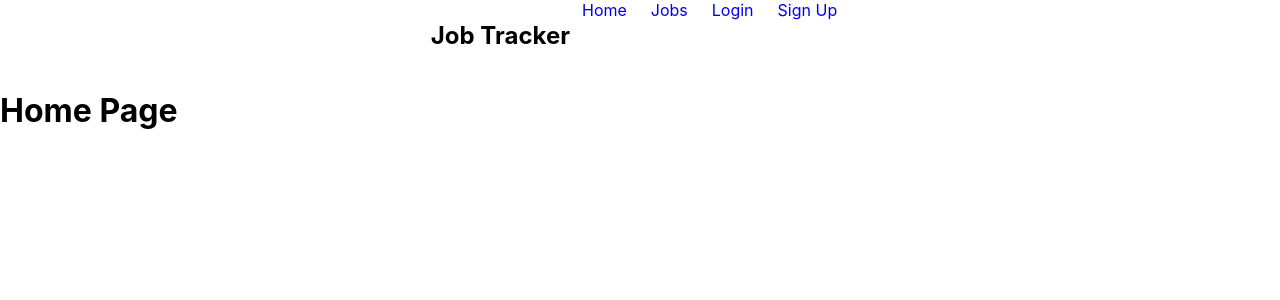
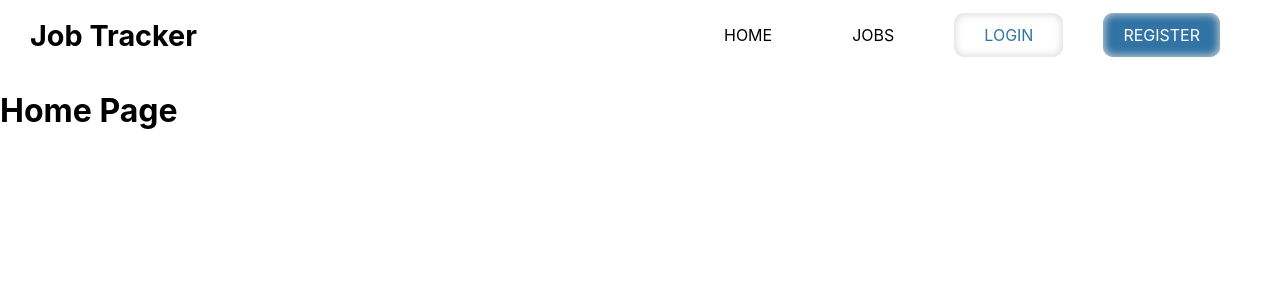
Before and after one commit to yangr2/cs467_job_tracker, a React (Create React App) app in the folder client/: page / in a window 1280 px wide. Shown: the top 300 px of the page. Built offline with nearby package versions, Linux system fonts and the light colour scheme; no server answers.

Commit message:
Update Navbar.js

```diff
--- a/client/src/components/Navbar.js
+++ b/client/src/components/Navbar.js
@@ -35,28 +35,51 @@ const Navbar = () => {
   return (
     <nav className='navBar'>
 
+      <div className="navContainer">
+        <div className="navLogo">
         <h1> Job Tracker</h1>
-        <Link to="/">Home</Link>
-
-        <Link to="/jobs">Jobs</Link>
-
+        </div>
+        <div className="navMenuContainer">
+        <ul className="navMenu">
+          <li className="navItem">
+          <Link className="homeButton" to="/">HOME</Link>
+          </li>
+          <li className="navItem">
+          <Link className="jobButton"to="/jobs">JOBS</Link>
+          </li>
           {/* If a user is not logged in, display login & register button */}
 
           {!username && (
           <>
-            <Link to="/login"> Login</Link>
 
-            <Link to="/register">Sign Up</Link>
+              <li className="navItem">
+              <div className="loginButtonContainer">
+              <Link className="loginButton" to="/login"> LOGIN</Link>
+              </div>
+              </li>
+              <li className="navItem">
+              <div className="registerButtonContainer">
+              <Link className="registerButton" to="/register">REGISTER</Link>
+              </div>
+              </li>
           </>
           )}
 
           {/* If a user is logged in, display email & logout button */}
           {username && (
           <>
+              <li className="navItem">
               <p>{username}</p>
-            <button onClick={handleLogOut}>Logout</button>
+              </li>
+              <li className="navItem">
+              <div className="buttonContainer">
+              <button className="logoutButton" onClick={handleLogOut}>SIGN OUT</button>
+              </div>
+              </li>
           </>)}
-
+        </ul>
+        </div>
+        </div>
      </nav>
 
   )
```
Lines whose indentation alone changed are shown as unchanged.
